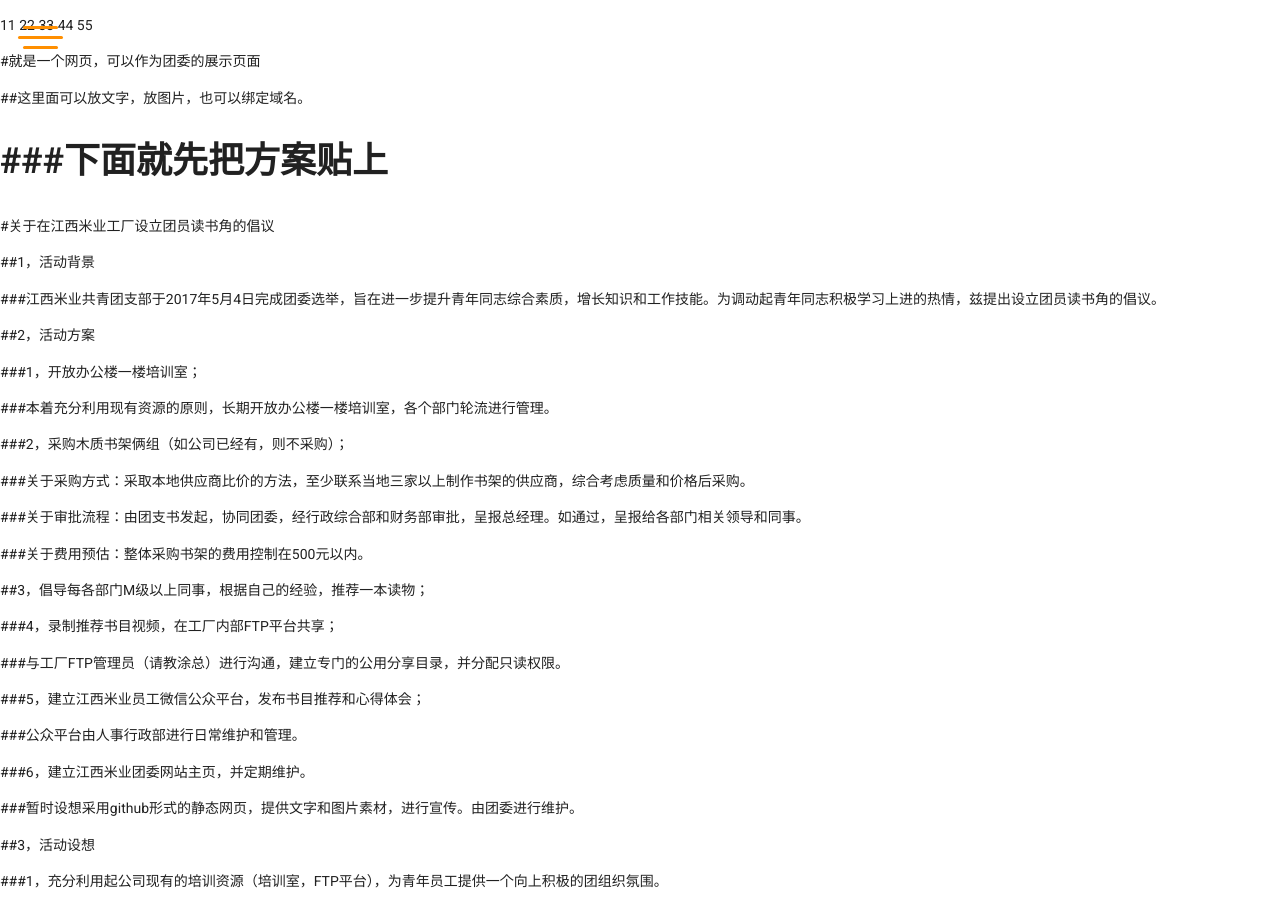
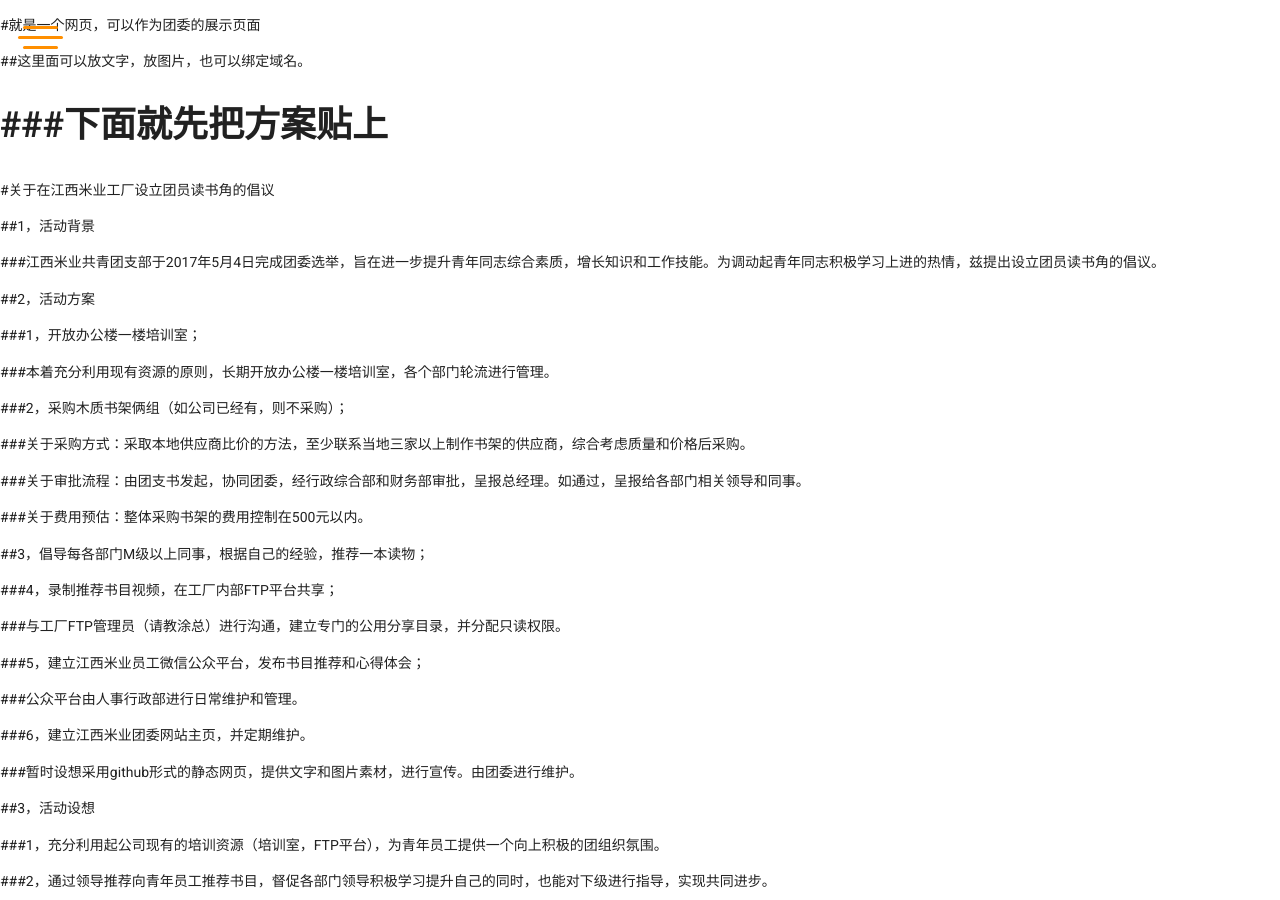
Before and after one commit to tuanwei/tuanwei.github.com, a Jekyll site: the page built from index.md, in a window 1280 px wide and 900 px high. Built offline with Jekyll 4.4.1, drawn with Linux system fonts in a browser that asks for light colours; nearby versions of some CDN libraries; our own code applies the rules of GitHub Pages for plain Markdown files.

Commit message:
Update index.md

```diff
--- a/index.md
+++ b/index.md
@@ -1,11 +1,3 @@
-11
-22
-33
-44
-55
-
-
-
 #就是一个网页，可以作为团委的展示页面
 
 ##这里面可以放文字，放图片，也可以绑定域名。
```
